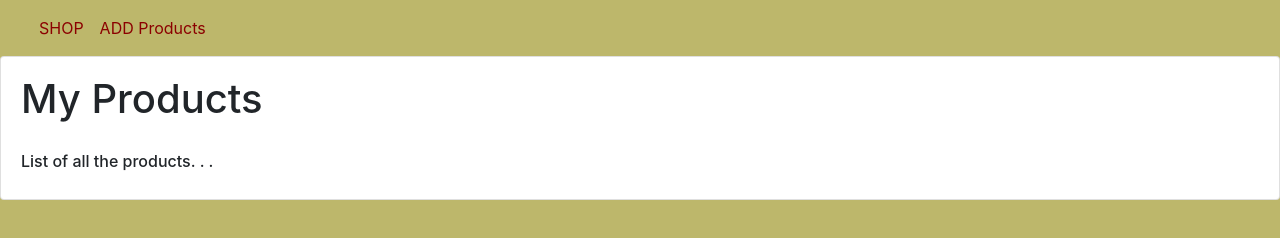
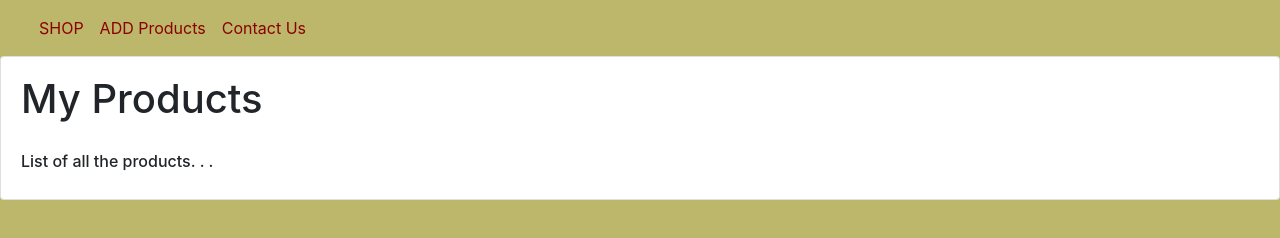
Before and after one commit to Devina6/ExpressJS, a website: page views/shop.html in a window 1280 px wide. Drawn offline with nearby package versions, Linux system fonts and the light colour scheme.

Commit message:
added navigation to html

```diff
--- a/views/shop.html
+++ b/views/shop.html
@@ -18,6 +18,9 @@
                         <li class="nav-item">
                             <a class="nav-link active" href="/admin/add-product">ADD Products</a>
                         </li>
+			    <li class="nav-item">
+                            <a class="nav-link active" href="/contactus/contact">Contact Us</a>
+                        </li>
                     </ul>
                 </div>
 		  </div>
```
